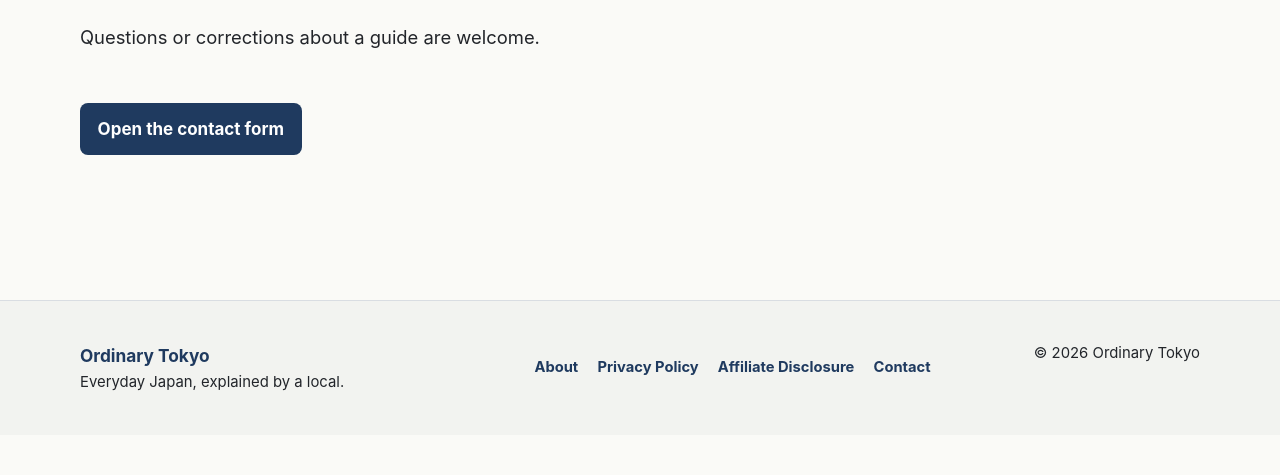
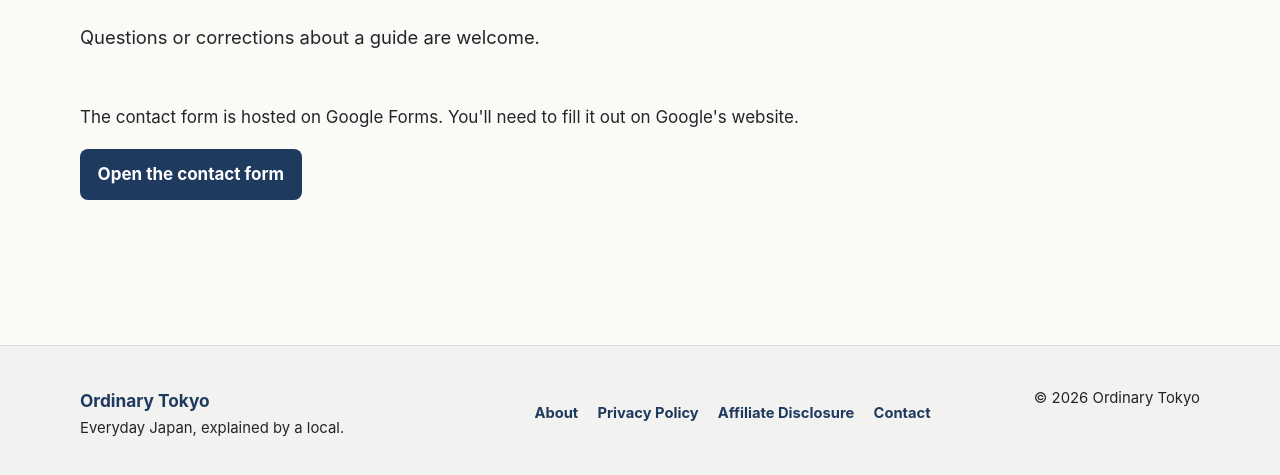
Before and after one commit to iwaseano/ordinarytokyo, an Astro site: page /contact in a window 1280 px wide. Shown: the part 351-826 px from the top of the page. Before the commit the page ends 800 px from the top, so only its background shows below. Built offline with nearby package versions, Linux system fonts and the light colour scheme; Astro itself is replaced by a stand-in of ours; no server answers.

Commit message:
fix: google form の注意書きを追加

```diff
--- a/src/pages/contact.astro
+++ b/src/pages/contact.astro
@@ -17,7 +17,10 @@ const contactUrl = import.meta.env.PUBLIC_CONTACT_URL;
 		<div class="legal-copy">
 			{
 				contactUrl ? (
-					<p><a class="button" href={contactUrl} rel="noopener noreferrer">Open the contact form</a></p>
+					<>
+						<p>The contact form is hosted on Google Forms. You'll need to fill it out on Google's website.</p>
+						<p><a class="button" href={contactUrl} rel="noopener noreferrer">Open the contact form</a></p>
+					</>
 				) : (
 					<p class="empty-state">The external contact form has not been configured yet.</p>
 				)
```
